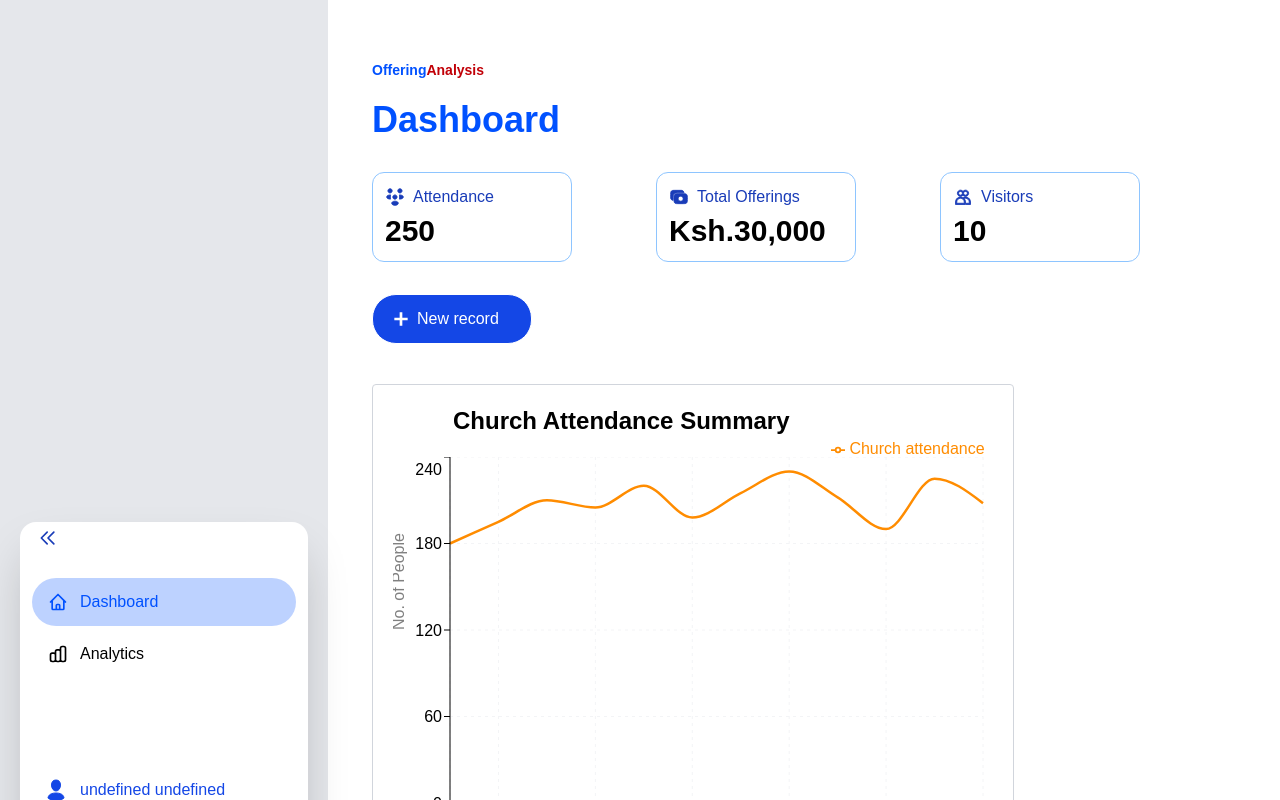
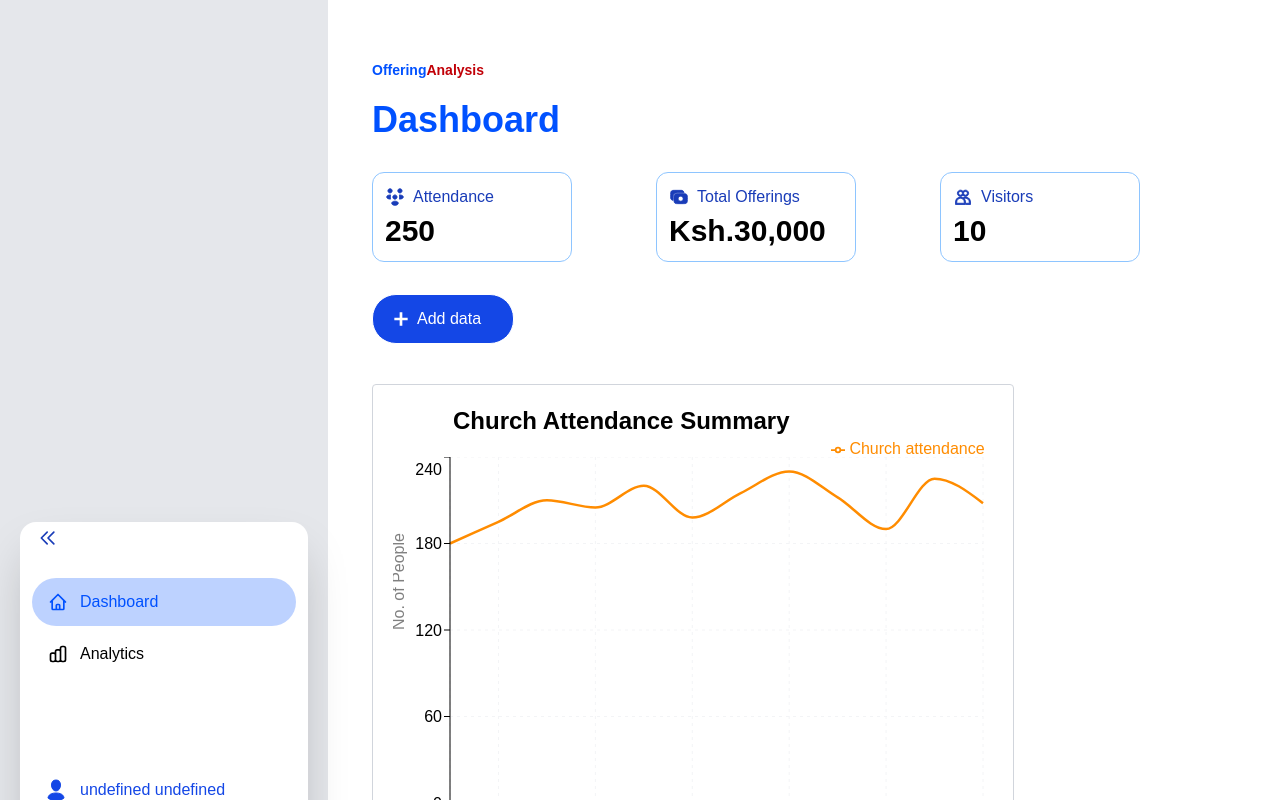
Before and after one commit to SamGombs20/OfferingAnalysisWeb, a Next.js app: page /dashboard in a window 1280 px wide. Shown: the top 800 px of the page. Built offline with nearby package versions, Linux system fonts and the light colour scheme.

Commit message:
Update:User dashboard trend charts

```diff
--- a/app/dashboard/page.tsx
+++ b/app/dashboard/page.tsx
@@ -108,7 +108,7 @@ const DashboardPage = () => {
             strokeWidth={2}
           ></path>{" "}
         </svg>
-        <p className="pr-5">New record</p>
+        <p className="pr-5">Add data</p>
       </button>
       <div className="flex gap-3 items-start justify-between flex-wrap">
         <div className="mt-10 border p-5 border-gray-300 rounded">
```
